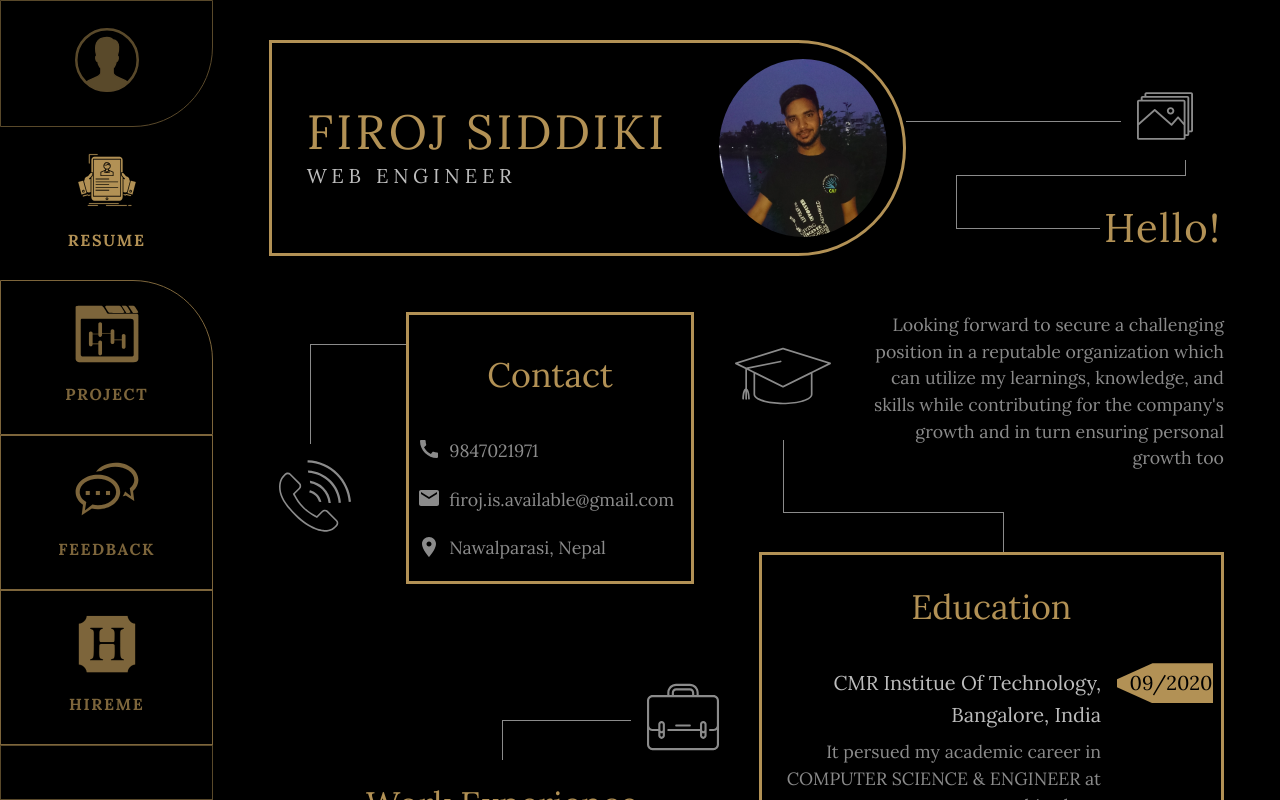
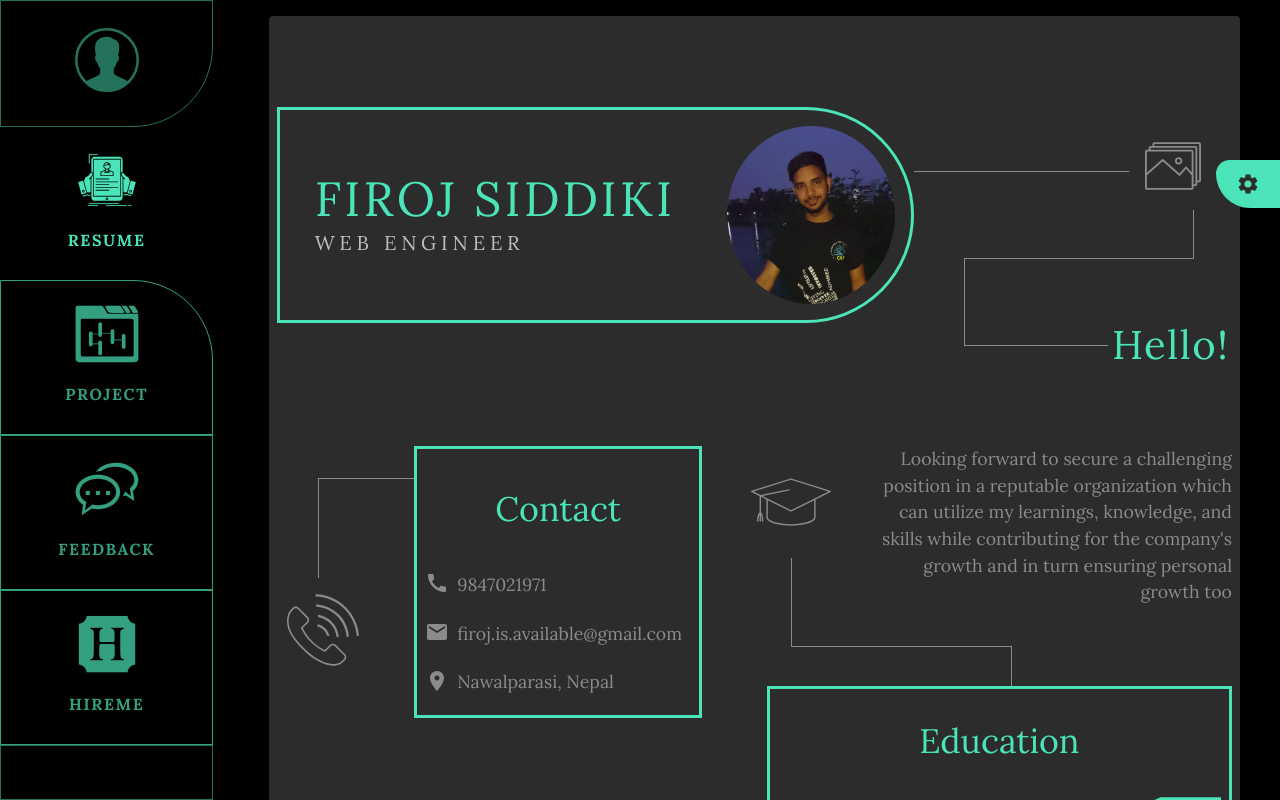
Before and after one commit to fir0j/MyPresenceInInternet, a React (Create React App) app: page / in a window 1280 px wide. Built offline with nearby package versions, Linux system fonts and the light colour scheme.

Commit message:
added paper component to the project

```diff
--- a/package.json
+++ b/package.json
@@ -13,6 +13,7 @@
     "react-dom": "^17.0.2",
     "react-router-dom": "^5.2.0",
     "react-scripts": "4.0.2",
+    "react-spring": "^9.1.2",
     "web-vitals": "^1.1.1"
   },
   "scripts": {
--- a/src/App.js
+++ b/src/App.js
@@ -37,7 +37,7 @@ function useLocalStorageState(key, defaultState = "") {
 }
 
 function App() {
-  const [myTheme, setMyTheme] = useState(goldTheme);
+  const [myTheme, setMyTheme] = useState(cyanTheme);
   // const [myTheme, setMyTheme] = useLocalStorageState("myTheme", goldTheme);
 
   const setTheme = (themeName) => {
--- a/src/components/Home.component.js
+++ b/src/components/Home.component.js
@@ -11,6 +11,7 @@ import HireMe from "../pages/hireme";
 
 export default function HomeNav() {
   const theme = useTheme();
+  const matchesXS = useMediaQuery(theme.breakpoints.down("xs"));
   const matchesSM = useMediaQuery(theme.breakpoints.down("sm"));
   const matchesLG = useMediaQuery(theme.breakpoints.down("lg"));
   const matchesXL = useMediaQuery(theme.breakpoints.down("xl"));
@@ -28,22 +29,28 @@ export default function HomeNav() {
         sm={10}
         xs={12}
         style={{
+          // scroll window
           // border: "3px solid teal",
           minWidth: "320px",
-          backgroundColor: theme.palette.primary.main,
-          overflowY: "scroll",
-          paddingTop: theme.spacing(5),
+          backgroundColor: theme.palette.common.bg,
+          overflowY: "auto",
+          height: "auto",
+          paddingTop: theme.spacing(2),
           paddingLeft: matchesXL
             ? matchesLG
               ? matchesSM
-                ? theme.spacing(2)
+                ? matchesXS
+                  ? theme.spacing(1)
+                  : theme.spacing(2)
                 : theme.spacing(7)
               : theme.spacing(20)
             : undefined,
           paddingRight: matchesXL
             ? matchesLG
               ? matchesSM
-                ? theme.spacing(2)
+                ? matchesXS
+                  ? theme.spacing(1)
+                  : theme.spacing(2)
                 : theme.spacing(7)
               : theme.spacing(20)
             : undefined,
--- a/src/components/Navigation.component.js
+++ b/src/components/Navigation.component.js
@@ -10,6 +10,7 @@ import { ReactComponent as Resume } from "../assets/resume.svg";
 import { ReactComponent as Hireme } from "../assets/hireme.svg";
 import { ReactComponent as ProjectIcon } from "../assets/projectIcon.svg";
 import { ReactComponent as FeedbackIcon } from "../assets/feedbackIcon.svg";
+import Paper from "@material-ui/core/Paper";
 
 const useStyles = makeStyles((theme) => ({
   navigationWrapper: {
@@ -56,7 +57,7 @@ const useStyles = makeStyles((theme) => ({
     flexBasis: "100%",
     width: "100%",
     height: "100%",
-    backgroundColor: theme.palette.primary.main,
+    backgroundColor: theme.palette.common.bg,
     color: theme.palette.accent.main,
   },
 
--- a/src/components/SettingPanel.component.js
+++ b/src/components/SettingPanel.component.js
@@ -9,7 +9,8 @@ import RadioGroup from "@material-ui/core/RadioGroup";
 import FormControlLabel from "@material-ui/core/FormControlLabel";
 import Radio from "@material-ui/core/Radio";
 import Slide from "@material-ui/core/Slide";
-import Fade from "@material-ui/core/Fade";
+import { useSpring, animated } from "react-spring";
+import { Button } from "@material-ui/core";
 
 const useStyles = makeStyles((theme) => ({
   invisibleHandler: {
@@ -106,6 +107,9 @@ export default function SettingPanel({ setTheme }) {
   const [isActive, setIsActive] = useState(false);
   const [value, setValue] = useState("gold");
 
+  // const AnimatedTypography = animated(Typography);
+  const AnimatedGrid = animated(Grid);
+
   const handleColorChange = (event) => {
     setTheme(event.target.value);
     setValue(event.target.value);
@@ -140,8 +144,22 @@ export default function SettingPanel({ setTheme }) {
     );
   }
 
-  const SettingBoard = (
-    <Grid item container className={classes.setting}>
+  const SettingBoard = () => {
+    const slideLeft = useSpring({
+      from: {
+        transform: "TranslateX(186px)",
+      },
+      to: {
+        transform: "TranslateX(0)",
+      },
+    });
+    return (
+      <AnimatedGrid
+        item
+        container
+        style={slideLeft}
+        className={classes.setting}
+      >
         <Grid item container className={classes.settingWrapper}>
           <Grid
             onClick={handleOutsideClick}
@@ -231,8 +249,9 @@ export default function SettingPanel({ setTheme }) {
             </Grid>
           </Grid>
         </Grid>
-    </Grid>
+      </AnimatedGrid>
     );
+  };
 
   return (
     <Fragment>
@@ -241,16 +260,18 @@ export default function SettingPanel({ setTheme }) {
           item
           onClick={handleOutsideClick}
           className={classes.invisibleHandler}
+          // style={{ backgroundColor: "lightblue" }}
         />
       )}
+
       <Grid item className={classes.fixedContainer}>
-        <Slide
+        {/* <Slide
           direction="left"
           in={!isActive}
           timeout={700}
           mountOnEnter
           unmountOnExit
-        >
+        > */}
         <Grid
           item
           container
@@ -261,16 +282,9 @@ export default function SettingPanel({ setTheme }) {
         >
           <Settings style={{ color: theme.palette.primary.main }} />
         </Grid>
-        </Slide>
-        <Slide
-          direction="left"
-          in={isActive}
-          timeout={300}
-          mountOnEnter
-          unmountOnExit
-        >
-          {SettingBoard}
-        </Slide>
+        {/* </Slide> */}
+
+        {isActive && <SettingBoard />}
       </Grid>
     </Fragment>
   );
--- a/src/customTheme.js
+++ b/src/customTheme.js
@@ -35,6 +35,7 @@ const cyanTheme = {
       offWhite: offWhite,
       panelColor: black,
       tab: black,
+      bg: black,
       // contrastText: "",
     },
     primary: {
@@ -136,19 +137,18 @@ const goldTheme = {
   // Secondary 30%
   // Accent 10%
   palette: {
-    // type: "gold",
     common: {
       black: black,
       white: white,
       offWhite: offWhite,
       panelColor: black,
       tab: black,
+      bg: grey[900],
 
       // contrastText: "",
     },
     primary: {
       main: black,
-      // main: grey[500],
       // contrastText: "black",
     },
     secondary: {
--- a/src/pages/resume.jsx
+++ b/src/pages/resume.jsx
@@ -1,4 +1,5 @@
 import React, { Fragment } from "react";
+import Paper from "@material-ui/core/Paper";
 import Grid from "@material-ui/core/Grid";
 import { makeStyles, useTheme } from "@material-ui/core/styles";
 import { Typography } from "@material-ui/core";
@@ -23,13 +24,13 @@ import LinearProgressGraph from "../components/LinearProgressGraph.component";
 import CircularProgressWithLabel from "../components/CircularProgressWithLabel.component";
 import MenuBookOutlinedIcon from "@material-ui/icons/MenuBookOutlined";
 import Hidden from "@material-ui/core/Hidden";
+import { getThemeProps } from "@material-ui/styles";
 
 const useStyles = makeStyles((theme) => ({
   container: {
     position: "relative",
     flexGrow: 1,
     flexWrap: "nowrap",
-    marginBottom: theme.spacing(5),
     [theme.breakpoints.down("md")]: {
       marginBottom: theme.spacing(0),
     },
@@ -123,10 +124,6 @@ const useStyles = makeStyles((theme) => ({
     paddingRight: theme.spacing(1),
     paddingBottom: theme.spacing(1),
   },
-  hobby: {
-    // border: `1px solid ${theme.palette.primary.main}`,
-    // marginTop: theme.spacing(16),
-  },
 }));
 export default function Resume() {
   const classes = useStyles();
@@ -145,7 +142,7 @@ export default function Resume() {
       justify="space-between"
       alignItems="center"
       className={classes.container}
-      // style={{ border: "1px solid red" }}
+      style={{ marginBottom: theme.spacing(5) }}
     >
       <Grid
         item
@@ -216,10 +213,9 @@ export default function Resume() {
           direction="column"
           justify="center"
           style={{
-            height: "100%",
+            height: "350px",
             maxHeight: "350px",
             flexWrap: "nowrap",
-            // border: `1px solid ${theme.palette.primary.main}`,
           }}
         >
           <Grid
@@ -241,7 +237,6 @@ export default function Resume() {
               sm={4}
               container
               style={{
-                // border: `1px solid ${theme.palette.primary.main}`,
                 flexGrow: 1,
                 width: "100%",
                 maxWidth: "100%",
@@ -345,11 +340,7 @@ export default function Resume() {
       container
       justify="flex-end"
       className={classes.container}
-      style={
-        {
-          // border: "1px solid orange",
-        }
-      }
+      style={{ marginBottom: theme.spacing(5) }}
     >
       <Hidden mdDown>
         <Grid
@@ -489,11 +480,18 @@ export default function Resume() {
           style={{
             position: "absolute",
             top: -theme.spacing(matchesMD ? 3 : 0),
-            left: -theme.spacing(matchesMD ? 7 : 8),
+            left: matchesXL
+              ? matchesMD
+                ? matchesXS
+                  ? -theme.spacing(5)
+                  : -theme.spacing(6)
+                : -theme.spacing(7)
+              : undefined,
+            height: theme.spacing(9),
           }}
         >
           <Education
-            style={{ width: matchesMD ? theme.spacing(9) : theme.spacing(12) }}
+            style={{ width: matchesMD ? theme.spacing(8) : theme.spacing(10) }}
             className={classes.svgIcon}
           />
         </Grid>
@@ -507,9 +505,10 @@ export default function Resume() {
             borderRight: "none",
             borderTop: "none",
             paddingBottom: theme.spacing(matchesMD ? 5 : 2),
+            marginLeft: matchesXS ? theme.spacing(1) : undefined,
             paddingLeft: matchesMD
               ? matchesXS
-                ? theme.spacing(6.5)
+                ? theme.spacing(8)
                 : theme.spacing(12)
               : theme.spacing(9),
           }}
@@ -524,11 +523,6 @@ export default function Resume() {
             while contributing for the company's growth and in turn ensuring
             personal growth too
           </Typography>
-          {/* <Typography variant="body1" align="right">
-            lipsum as it is sometimes known, is dummy text used in laying out
-            print, graphic or web designs. The passage is attributed to an
-            unknown typesetter in the 15th century.
-          </Typography> */}
         </Grid>
 
         {/* design rectangle */}
@@ -548,6 +542,7 @@ export default function Resume() {
               borderBottom: "none",
               borderLeft: "none",
               height: "100%",
+              marginLeft: matchesXS ? theme.spacing(1) : undefined,
             }}
           />
           <Grid item container style={{ height: "100%" }} />
@@ -562,13 +557,10 @@ export default function Resume() {
       container
       direction={matchesMD ? "column-reverse" : "row"}
       className={classes.container}
+      style={{ marginBottom: theme.spacing(5) }}
     >
       {/* work section */}
-      <Grid
-        item
-        container
-        // style={{ border: "1px solid red" }}
-      >
+      <Grid item container>
         <Grid item container justify="center">
           <Grid item container xl lg md sm xs />
           <Grid
@@ -1019,7 +1011,13 @@ export default function Resume() {
   );
 
   const hobbyNlanguage = (
-    <Grid item container justify="space-around" className={classes.container}>
+    <Grid
+      item
+      container
+      justify="space-around"
+      className={classes.container}
+      style={{ marginBottom: theme.spacing(5) }}
+    >
       <Grid
         item
         container
@@ -1029,9 +1027,6 @@ export default function Resume() {
         style={{
           width: "100%",
           flexWrap: "nowrap",
-          // border: "1px solid yellow",
-          marginTop: matchesSM ? theme.spacing(3) : undefined,
-          marginBottom: matchesSM ? theme.spacing(12) : undefined,
         }}
       >
         {/* language */}
@@ -1040,10 +1035,10 @@ export default function Resume() {
           container
           style={{
             position: "relative",
-            padding: matchesXS ? undefined : theme.spacing(5),
+            // padding: matchesXS ? undefined : theme.spacing(5),
             paddingLeft: 0,
             marginTop: matchesXS ? theme.spacing(10) : undefined,
-            marginBottom: matchesXS ? theme.spacing(15) : undefined,
+            marginBottom: matchesXS ? theme.spacing(5) : undefined,
           }}
         >
           <Grid
@@ -1226,13 +1221,7 @@ export default function Resume() {
         </Grid>
 
         {/* hobby */}
-        <Grid
-          item
-          container
-          alignItems="center"
-          justify="center"
-          // style={{ border: "1px solid yellow" }}
-        >
+        <Grid item container alignItems="center" justify="center">
           <Grid
             item
             container
@@ -1370,7 +1359,6 @@ export default function Resume() {
                     justify="center"
                     style={{
                       flexWrap: "nowrap",
-                      // border: "1px solid green",
                     }}
                   >
                     <Grid item>
@@ -1397,7 +1385,6 @@ export default function Resume() {
                     justify="center"
                     style={{
                       flexWrap: "nowrap",
-                      // border: "1px solid green",
                     }}
                   >
                     <Grid item style={{ alignSelf: "center" }}>
@@ -1459,7 +1446,16 @@ export default function Resume() {
   );
 
   const skillsOnDesktop = (
-    <Grid item container justify="space-around" className={classes.container}>
+    <Grid
+      item
+      container
+      justify="space-around"
+      className={classes.container}
+      style={{
+        // border: "1px solid red",
+        paddingBottom: theme.spacing(matchesMD ? 1 : 30),
+      }}
+    >
       <Grid
         item
         container
@@ -1467,7 +1463,7 @@ export default function Resume() {
         style={{
           width: "100%",
           flexWrap: "nowrap",
-          // border: "1px solid yellow",
+          position: "relative",
         }}
       >
         {/* language */}
@@ -1648,8 +1644,6 @@ export default function Resume() {
                 : theme.spacing(400)
               : undefined,
             marginBottom: matchesMD ? theme.spacing(10) : undefined,
-            // marginLeft: matchesXS ? theme.spacing(3) : undefined,
-            // marginRight: matchesXS ? theme.spacing(3) : undefined,
           }}
         >
           <Grid
@@ -1658,7 +1652,6 @@ export default function Resume() {
             style={{
               position: matchesMD ? undefined : "absolute",
               bottom: matchesMD ? undefined : -theme.spacing(15),
-              // border: "1px solid blue",
             }}
           >
             <Grid
@@ -1668,7 +1661,6 @@ export default function Resume() {
               style={{
                 position: "relative",
                 height: matchesMD ? undefined : theme.spacing(55),
-                // border: `1px solid yellow`,
               }}
             >
               <Grid
@@ -2042,10 +2034,23 @@ export default function Resume() {
   return (
     <Fragment>
       <Grid item container>
-        {hello}
-        {contact}
-        {education}
-        {skillsOnDesktop}
+        <Paper
+          elevation={5}
+          style={{
+            width: "100%",
+            height: "auto",
+            backgroundColor: theme.palette.primary.main,
+            paddingTop: theme.spacing(3),
+            paddingLeft: theme.spacing(1),
+            paddingRight: theme.spacing(1),
+            marginBottom: theme.spacing(matchesXS ? 20 : 10),
+          }}
+        >
+          {hello}
+          {contact}
+          {education}
+          {skillsOnDesktop}
+        </Paper>
       </Grid>
     </Fragment>
   );
```
Also changed, not shown: src/assets/education.svg, 1 other file (tests, documents, lock files or other folders). Lines whose indentation alone changed are shown as unchanged.
